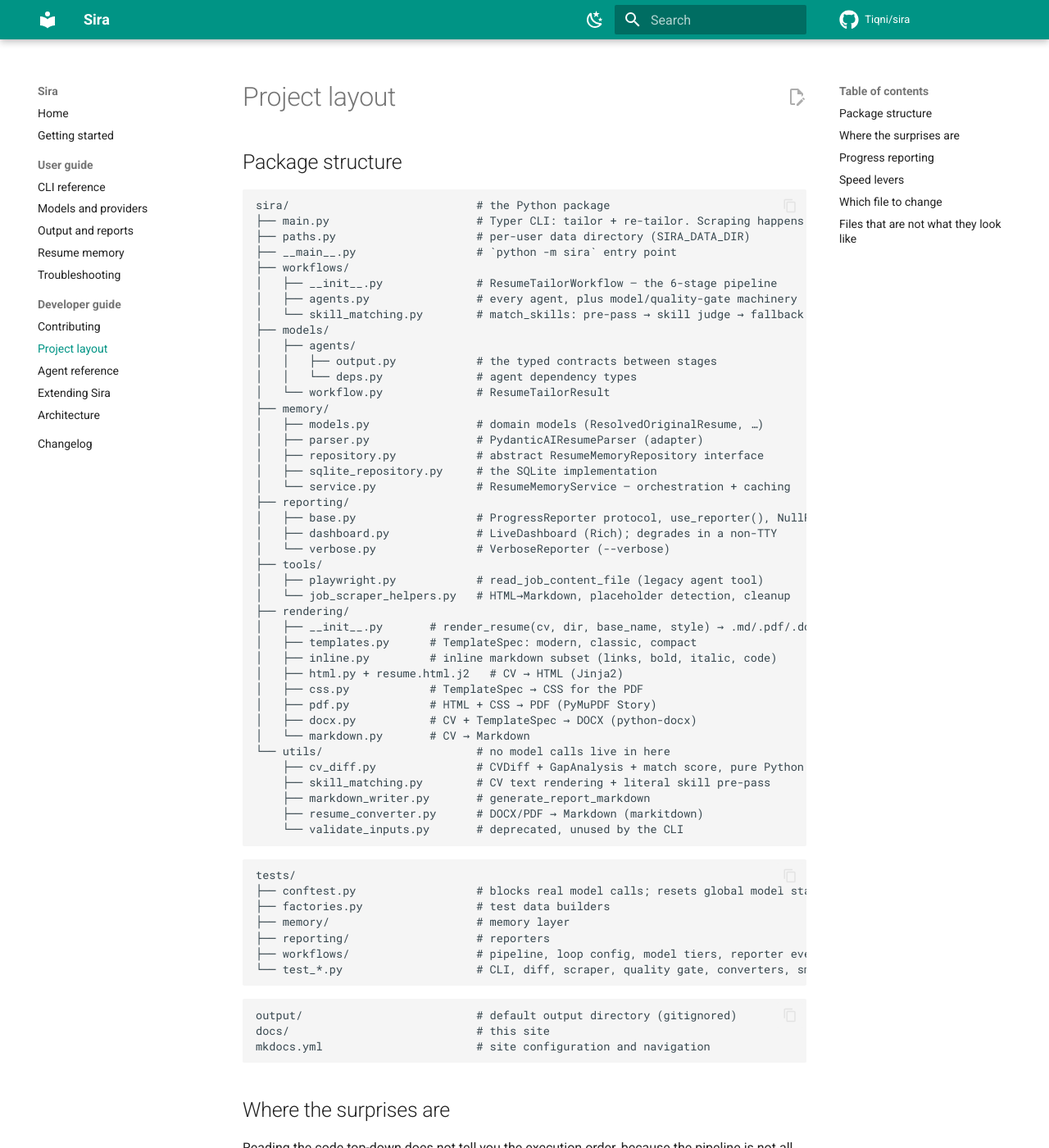
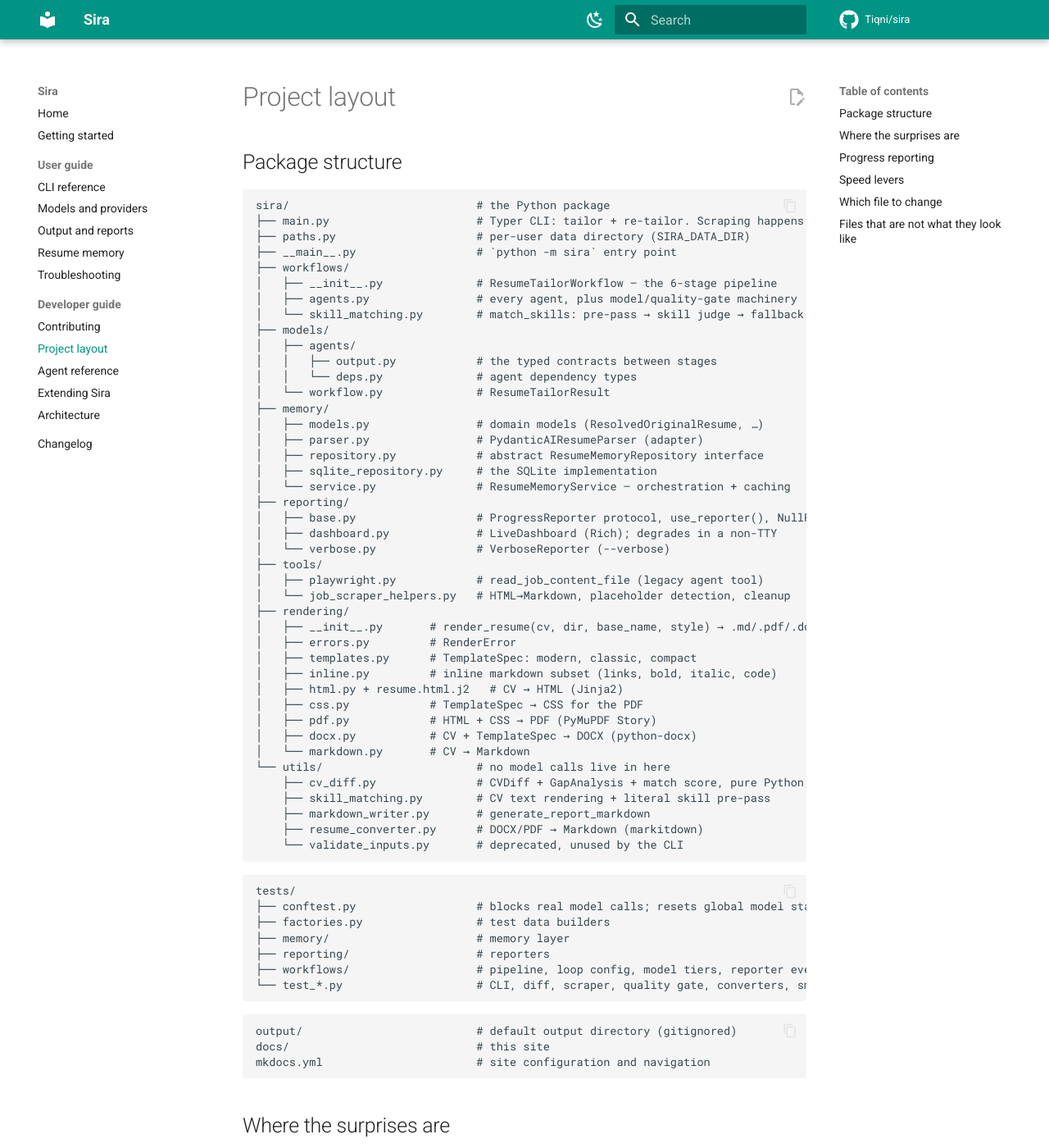
Before and after one commit to Tiqni/sira, an MkDocs documentation site: the page built from docs/project-layout.md, in a window 1280 px wide and 1400 px high. Shown: the whole window at 82% size. Built offline with MkDocs 1.6.1 and Material for MkDocs 9.7.7, drawn with Linux system fonts in a browser that asks for light colours; comment, search, counter and statistics services are not loaded.

Commit message:
docs: fix utils table row and list rendering/errors.py in layout trees
Co-Authored-By: Claude Opus 5 <noreply@anthropic.com>

```diff
--- a/docs/project-layout.md
+++ b/docs/project-layout.md
@@ -31,6 +31,7 @@ sira/                            # the Python package
 │   └── job_scraper_helpers.py   # HTML→Markdown, placeholder detection, cleanup
 ├── rendering/
 │   ├── __init__.py       # render_resume(cv, dir, base_name, style) → .md/.pdf/.docx
+│   ├── errors.py         # RenderError
 │   ├── templates.py      # TemplateSpec: modern, classic, compact
 │   ├── inline.py         # inline markdown subset (links, bold, italic, code)
 │   ├── html.py + resume.html.j2   # CV → HTML (Jinja2)
```
Also changed, not shown: AGENTS.md (+2 -1 lines), ARCHITECTURE.md (+1 -0 lines), README.md (+1 -0 lines).
